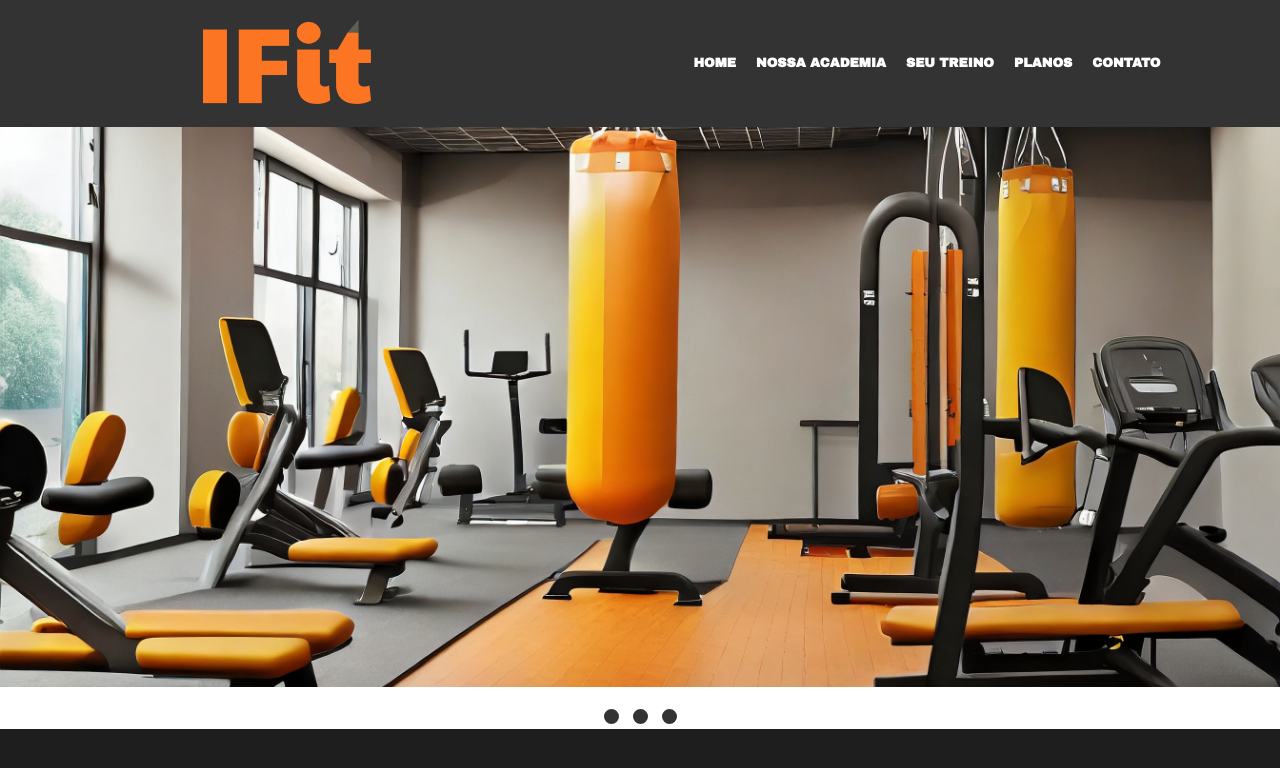
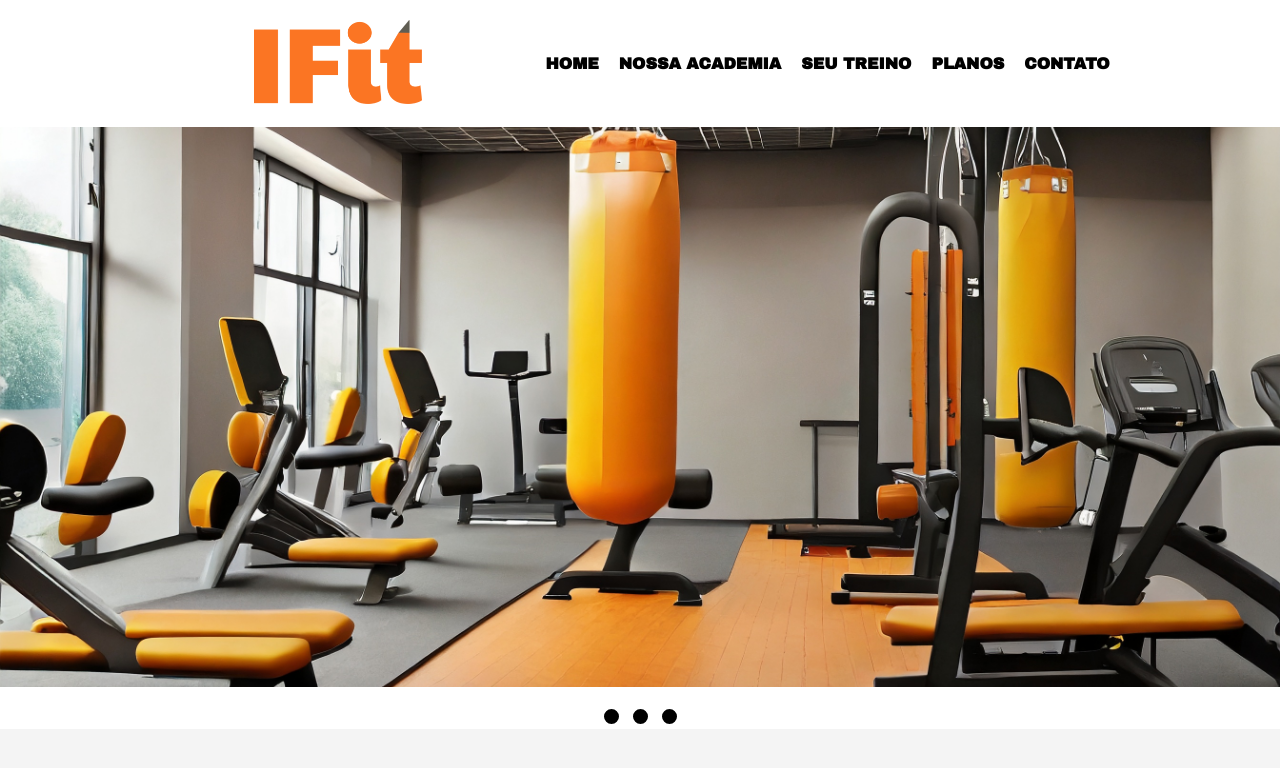
Before and after one commit to pimentaluan/ifit-react, a React (Create React App) app: page / in a window 1280 px wide. Shown: the top 768 px of the page. Built offline with nearby package versions, Linux system fonts and the light colour scheme.

Commit message:
um pouco de melhoria no css

```diff
--- a/src/pages/home.jsx
+++ b/src/pages/home.jsx
@@ -88,7 +88,7 @@ function Home() {
         </div>
         <div className="navigation">
           {circles.map((_, index) => (
-            <div className={index === currentIndex ? "circle active" : "circle"} key={index} onClick={() => handleCircleClick(index)}></div>
+            <div id="circle-active" className={index === currentIndex ? "circle active" : "circle"} key={index} onClick={() => handleCircleClick(index)}></div>
           ))}
         </div>
       </section>
--- a/src/style/home.css
+++ b/src/style/home.css
@@ -1,11 +1,13 @@
 @import url('https://fonts.googleapis.com/css2?family=Archivo+Black&display=swap');
 
-
+body {
+  background-color: #ffffff;
+}
 .headerhome {
-  background-color: #333;
-  color: #fff;
+  background-color: #ffffff;
+  color: #000000;
   display: flex;
-  justify-content: space-around;
+  justify-content: center;
   align-items: center;
   padding: 20px;
   flex-wrap: wrap;
@@ -41,8 +43,9 @@
 
 .navhome a {
   text-decoration: none;
-  color: #fff;
+  color: #000000;
   font-weight: bold;
+  font-size: 12pt;
   transition: color 0.3s;
 }
 
@@ -81,7 +84,6 @@
 
 #home {
   padding: 0;
-  margin-bottom: 50px;
   background: #FFFFFF;
 }
 
@@ -137,8 +139,8 @@
 .circle {
   width: 15px;
   height: 15px;
-  background-color: #333;
-  border: 2px solid #fff;
+  background-color: #000000;
+  border: 2px solid #ffffff;
   border-radius: 50%;
   display: inline-block;
   margin: 0 5px;
```
